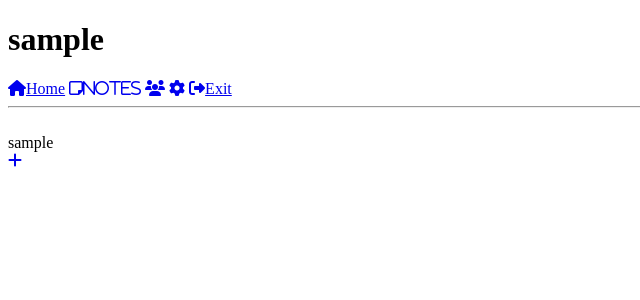
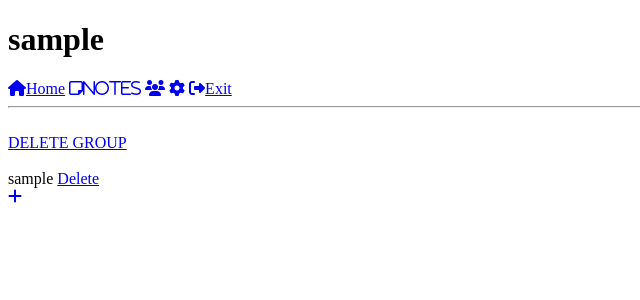
Before and after one commit to thunderpeal/familyNotes, a Django app: page /group-members/ in a window 1280 px wide. Shown: the top 300 px of the page, without its empty margins (0-640 px from the left). Run offline with Django 3.2, Linux system fonts and the light colour scheme; a user stored in the database is signed in; tables that the repository leaves empty hold one stand-in row (values such as "Sample post"); some libraries are stand-ins or nearby versions.

Commit message:
Group-create, group-delete, group creator can exit group (admin status goes to other member of group, if none - group-delete)

```diff
--- a/notes/admin.py
+++ b/notes/admin.py
@@ -6,4 +6,3 @@
 admin.site.register(NoteGroup)
 admin.site.register(SNote)
 admin.site.register(SComment)
-# Register your models here.
--- a/notes/models.py
+++ b/notes/models.py
@@ -1,15 +1,10 @@
 from django.db import models
-from django.contrib.auth.models import AbstractUser, UserManager
+from django.contrib.auth.models import AbstractUser
 from django.conf import settings
-from django.utils.translation import ugettext_lazy as _
-
-from .managers import CustomUserManager
-
-from django.forms import inlineformset_factory
 
 
 class NoteGroup(models.Model):
-    id = models.SmallAutoField(primary_key=True)
+    id = models.BigAutoField(primary_key=True)
     group_name = models.CharField(max_length=25)
     password = models.CharField(max_length=25)
 
@@ -22,11 +17,9 @@
     note_group = models.ForeignKey(NoteGroup, on_delete=models.DO_NOTHING, null=True, blank=True)
     group_admin = models.BooleanField(default=False)
 
-    #objects = CustomUserManager()
-
 
 class SNote(models.Model):
-    id = models.SmallAutoField(primary_key=True)
+    id = models.BigAutoField(primary_key=True)
     heading = models.CharField(max_length=25, blank=True, null=True)
     message = models.TextField()
     datetime = models.DateTimeField(auto_now_add=True)
@@ -46,7 +39,7 @@
 
 
 class SComment(models.Model):
-    id = models.SmallAutoField(primary_key=True)
+    id = models.BigAutoField(primary_key=True)
     note = models.ForeignKey(SNote, on_delete=models.CASCADE)
     author = models.ForeignKey(settings.AUTH_USER_MODEL, on_delete=models.CASCADE, null=True, blank=True)
     message = models.CharField(max_length=50)
--- a/notes/templates/notes/group_members.html
+++ b/notes/templates/notes/group_members.html
@@ -2,10 +2,15 @@
 {% load static %}
 
 {% block content %}
+    {% if request.user.group_admin %}
+    <a href="{% url 'group-delete' group.id %}">DELETE GROUP</a>
+    <br>
+    <br>
+    {% endif %}
     {% if request.user.note_group %}
         {% for member in group_members %}
             {{ member.username }}
-            {% if request.user.group_admin and member.id != request.user.id %}
+            {% if request.user.group_admin %}
                 <a href="{% url 'group-member-delete' member.id %}">Delete</a>
             {% endif %}
             <br>
--- a/notes/urls.py
+++ b/notes/urls.py
@@ -1,12 +1,14 @@
-from django.urls import path, include
+from django.urls import path
 from .views import NoteAdd, NoteUpdate, MyNotesList, CustomLoginView, CustomLogoutView, NoteDelete, UserRegistration, \
-    GroupNotesList, NoteGroupMembers, group_member_delete
+    NoteGroupMembersList, group_member_delete, NoteGroupDelete, group_notes_view, NoteGroupCreate
 
 urlpatterns = [
+    path('group-create', NoteGroupCreate.as_view(), name='group-create'),
+    path('group-delete/<int:pk>', NoteGroupDelete.as_view(), name='group-delete'),
     path('group-member-delete/<int:user_id>', group_member_delete, name='group-member-delete'),
     path('register/', UserRegistration.as_view(), name='register'),
-    path('group-members/', NoteGroupMembers.as_view(), name='group-members'),
-    path('home/', GroupNotesList.as_view(), name='home'),
+    path('group-members/', NoteGroupMembersList.as_view(), name='group-members'),
+    path('home/', group_notes_view, name='home'),
     path('note-delete/<int:pk>/', NoteDelete.as_view(), name='note-delete'),
     path('logout/', CustomLogoutView.as_view(), name='logout'),
     path('login/', CustomLoginView.as_view(), name='login'),
--- a/notes/views.py
+++ b/notes/views.py
@@ -11,12 +11,12 @@
 from django.contrib.auth.mixins import LoginRequiredMixin
 from django.contrib.auth.views import LogoutView
 from django.contrib.auth import login
-from .forms import SignUpForm
+from .forms import SignUpForm, GroupSignInForm
 from django.http import HttpResponse
 
 
 class CustomLoginView(LoginView):
-    template_name = 'notes/login.html'
+    template_name = 'notes/user_login.html'
     fields = '__all__'
     redirect_authenticated_user = True
     success_url = reverse_lazy('notes')
@@ -27,7 +27,7 @@
 
 
 class UserRegistration(FormView):
-    template_name = 'notes/register.html'
+    template_name = 'notes/user_registration.html'
     form_class = SignUpForm
     success_url = reverse_lazy('notes')
 
@@ -46,7 +46,7 @@
 class MyNotesList(LoginRequiredMixin, ListView):
     model = SNote
     context_object_name = 'notes_list'
-    template_name = "notes/index.html"
+    template_name = "notes/my_notes.html"
 
     def get_context_data(self, **kwargs):
         context = super().get_context_data(**kwargs)
@@ -56,22 +56,9 @@
         return context
 
 
-class GroupNotesList(LoginRequiredMixin, ListView):
-    model = SNote
-    context_object_name = 'notes_list'
-    template_name = "notes/home.html"
-
-    def get_context_data(self, **kwargs):
-        context = super().get_context_data(**kwargs)
-        authors = CustomUser.objects.filter(Q(note_group=self.request.user.note_group)
-                                            & ~Q(note_group=None))
-        context['notes_list'] = SNote.objects.filter(Q(is_for_group=True) & Q(author__in=authors))
-        return context
-
-
 class NoteAdd(LoginRequiredMixin, CreateView):
     model = SNote
-    template_name = 'notes/add.html'
+    template_name = 'notes/note_add.html'
     fields = ['heading', 'message', 'to_whom', 'is_for_group']
     success_url = reverse_lazy('notes')
 
@@ -108,7 +95,7 @@
     success_url = reverse_lazy('notes')
 
 
-class NoteGroupMembers(LoginRequiredMixin, ListView):
+class NoteGroupMembersList(LoginRequiredMixin, ListView):
     model = CustomUser
     context_object_name = 'group_members'
     template_name = "notes/group_members.html"
@@ -117,6 +104,7 @@
         context = super().get_context_data(**kwargs)
         group_members = CustomUser.objects.filter(Q(note_group=self.request.user.note_group))
         context['group_members'] = group_members
+        context['group'] = self.request.user.note_group
         return context
 
 
@@ -126,13 +114,18 @@
     if user.group_admin:
         members = CustomUser.objects.filter(Q(note_group=user.note_group) &
                                             Q(group_admin=False))
-        new_admin = members[0]
-        new_admin.group_admin = True
-        new_admin.save()
+        if members:
+            new_admin = members[0]
+            new_admin.group_admin = True
+            new_admin.save()
+            user.note_group = None
+            user.save()
+        else:
+            group = user.note_group
+            user.note_group = None
+            user.save()
+            group.delete()
         user.group_admin = False
-
-    user.note_group = None
-    user.save()
 
     return redirect('home')
 
@@ -142,4 +135,48 @@
     context_object_name = 'group'
     success_url = reverse_lazy('home')
 
-    #add disable group for members logic
+    def delete(self, request, *args, **kwargs):
+        members = CustomUser.objects.filter(note_group=self.request.user.note_group)
+        group_notes = SNote.objects.filter(Q(is_for_group=True) & Q(author__in=members))
+        for note in group_notes:
+            note.delete()
+        for member in members:
+            member.note_group = None
+            member.group_admin = False
+            member.save()
+
+        return super(NoteGroupDelete, self).delete(request, *args, **kwargs)
+
+
+def group_notes_view(request):
+    if request.method == 'POST':
+        form = GroupSignInForm(request.POST)
+        if form.is_valid():
+            group = form.save(commit=False)
+            group.save()
+            user = request.user
+            user.note_group = group
+            user.save()
+    else:
+        form = GroupSignInForm()
+
+    authors = CustomUser.objects.filter(Q(note_group=request.user.note_group)
+                                        & ~Q(note_group=None))
+    group_notes = SNote.objects.filter(Q(is_for_group=True) & Q(author__in=authors))
+    context = {'form': form, 'notes_list': group_notes}
+    return render(request, 'notes/group_notes.html', context)
+
+
+class NoteGroupCreate(LoginRequiredMixin, CreateView):
+    model = NoteGroup
+    template_name = 'notes/group_add.html'
+    fields = '__all__'
+    success_url = reverse_lazy('home')
+
+    def form_valid(self, form):
+        user = self.request.user
+        print(form)
+        user.note_group = form.save()
+        user.group_admin = True
+        user.save()
+        return super(NoteGroupCreate, self).form_valid(form)
```
Also changed, not shown: notes/forms.py (+8 -1 lines), notes/managers.py (deleted, +0 -34 lines), notes/templates/notes/group_add.html (added, +11 -0 lines), notes/templates/notes/group_notes.html (renamed from notes/templates/notes/home.html, +8 -2 lines), notes/templates/notes/notegroup_confirm_delete.html (added, +10 -0 lines), notes/migrations/0005_auto_20210719_1507.py (added), notes/templates/notes/my_notes.html (renamed from notes/templates/notes/index.html), notes/templates/notes/note_add.html (renamed from notes/templates/notes/add.html), notes/templates/notes/user_login.html (renamed from notes/templates/notes/login.html), notes/templates/notes/user_registration.html (renamed from notes/templates/notes/register.html).
